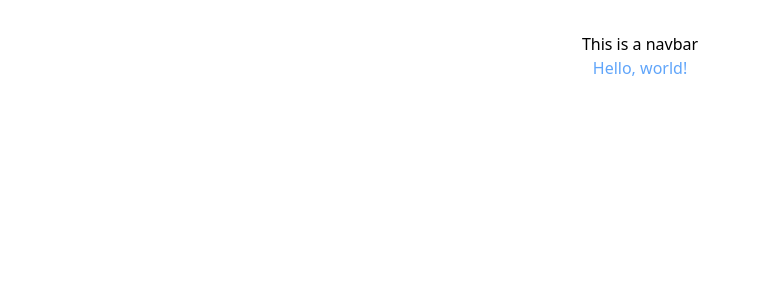
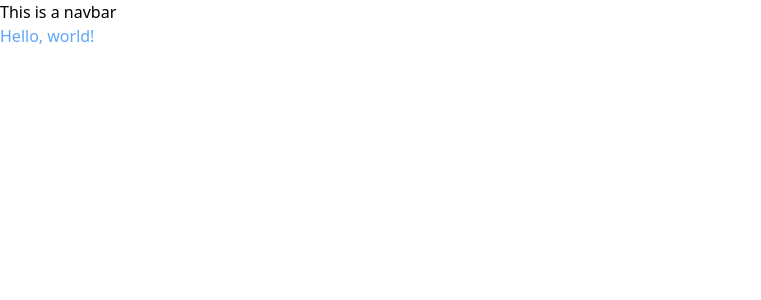
Before and after one commit to mal0ner/SIT313, a React (Vite) app in the folder Task4.1P/: page / in a window 1280 px wide. Shown: the top 300 px of the page, without its empty margins (0-761 px from the left). Built offline with nearby package versions, Linux system fonts and the light colour scheme.

Commit message:
removed default vite css styling

```diff
--- a/Task4.1P/src/App.css
+++ b/Task4.1P/src/App.css
@@ -1,6 +1,6 @@
-#root {
-  max-width: 1280px;
-  margin: 0 auto;
-  padding: 2rem;
-  text-align: center;
-}
+/* #root { */
+/*   max-width: 1280px; */
+/*   margin: 0 auto; */
+/*   padding: 2rem; */
+/*   text-align: center; */
+/* } */
```
